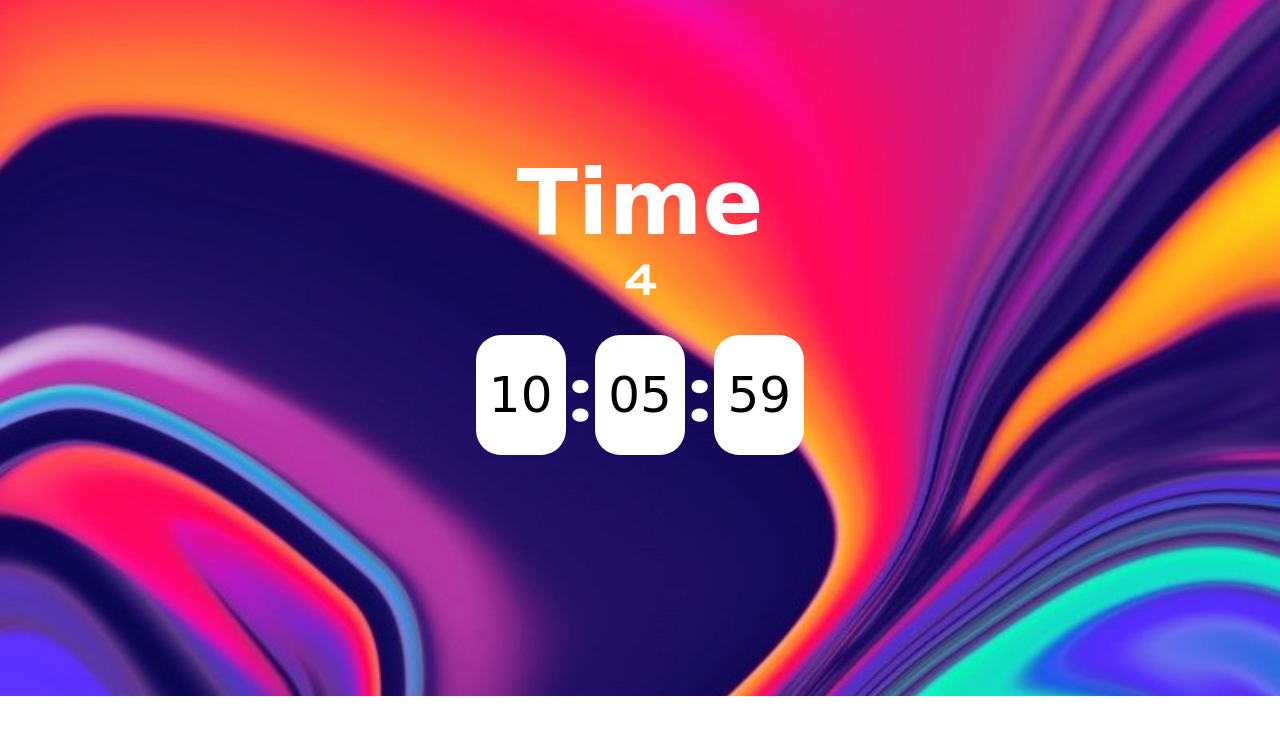
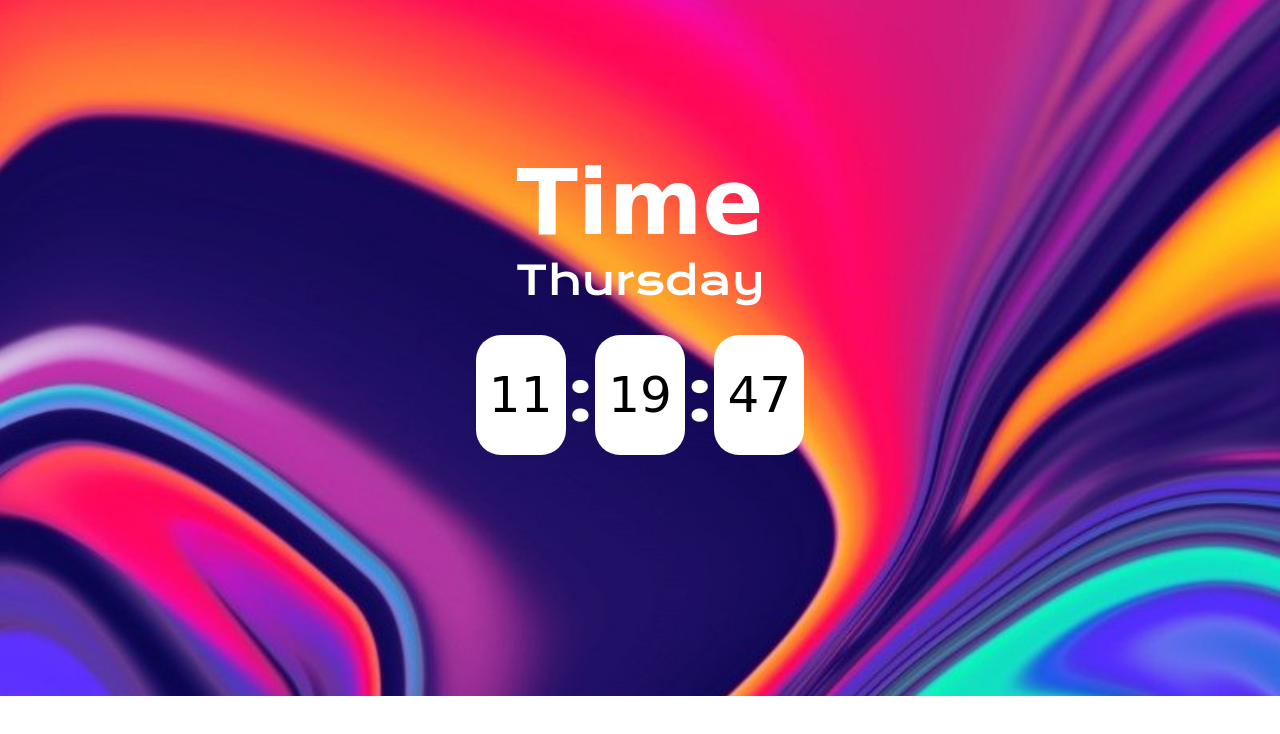
Before and after one commit to YevheniiPankratov/digital_clock, a plain HTML site: page index.html in a window 1280 px wide. Drawn offline with nearby package versions, Linux system fonts and the light colour scheme; a web font is replaced by a local one.

Commit message:
create mini-project

```diff
--- a/index.html
+++ b/index.html
@@ -8,7 +8,7 @@
     <link href="https://fonts.googleapis.com/css2?family=Krona+One&display=swap" rel="stylesheet">
     <link href="https://fonts.googleapis.com/css2?family=Patua+One&display=swap" rel="stylesheet">
     <link rel="stylesheet" href="styles.css" />
-    <title>JS Prepare</title>
+    <title>JS Time</title>
   </head>
   <body>
     <div class="wrapper">
--- a/index.js
+++ b/index.js
@@ -1,24 +1,30 @@
+function renderTime() {
+    let day = document.querySelector('.day'),
+        hh = document.querySelector('.hh'),
+        mm = document.querySelector('.mm'),
+        ss = document.querySelector('.ss');
 
+    let date = new Date();
 
+    let realDay = date.getDay(),
+        realH = date.getHours(),
+        realM = date.getMinutes(),
+        realS = date.getSeconds();
 
+    checkTime(realH, hh);
+    checkTime(realM, mm);
+    checkTime(realS, ss);
 
-function time() {
-let day = document.querySelector('.day'),
-hh = document.querySelector('.hh'),
-mm = document.querySelector('.mm'),
-ss = document.querySelector('.ss');
-
-
-
-
-let date = new Date();
-let realDay = date.getDay();
-let realH = date.getHours();
-let realM = date.getMinutes();
-let realS = date.getSeconds();
-
-
-day.textContent = realDay;
+    let days = ['Sunday', 'Monday', 'Tuesday', 'Wednesday', 'Thursday', 'Friday', 'Saturday'];
+    day.textContent = days[realDay];
 }
 
-time();
+function checkTime(time, selector) {
+    if (time > 9) {
+        selector.textContent = time;
+    } else {
+        selector.textContent = '0' + time;
+    }
+}
+renderTime()
+setInterval(renderTime, 1000)
```
